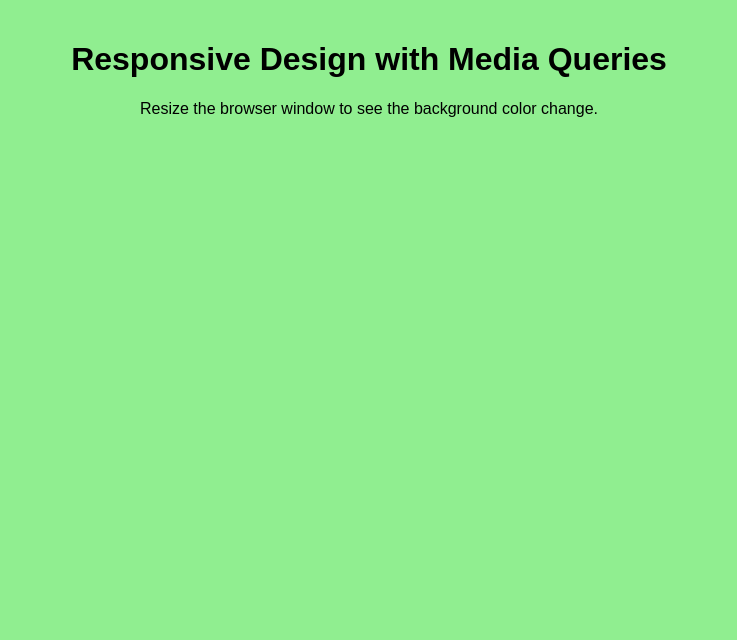
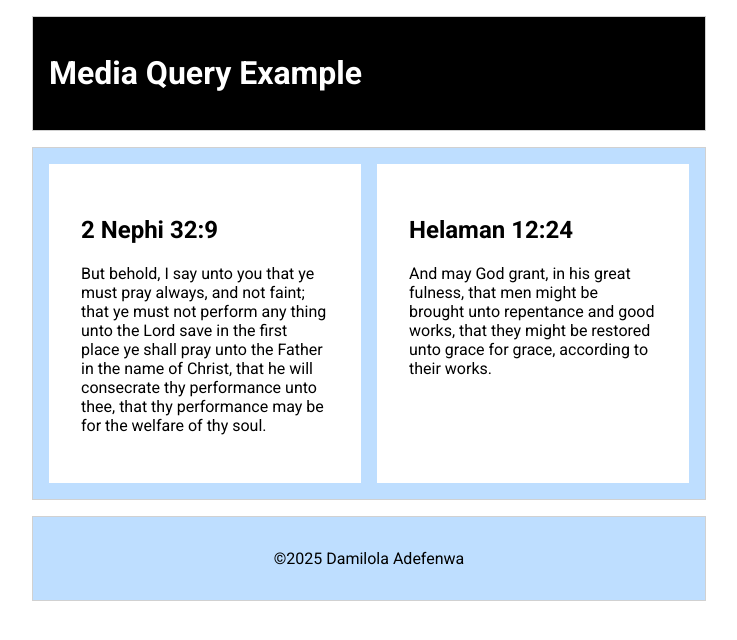
Before and after one commit to Damilolaadefenwa/wdd131, a plain HTML site: page week02/media-query.html in a window 1280 px wide. Shown: the whole page, without its empty margins (271-1008 px from the left). Drawn offline with Linux system fonts and the light colour scheme.

Commit message:
second commit

```diff
--- a/week02/media-query.html
+++ b/week02/media-query.html
@@ -4,10 +4,10 @@
         <meta charset="UTF-8">
         <meta name="viewport" content="width=device-width, initial-scale=1.0">
         <title>Media Query Example</title>
-        <meta name="description" content="A simple example of using media queries in CSS.">
+        <meta name="description" content="A simple page example of using media query in CSS.">
         <meta name="author" content="Damilola Adefenwa">
+        <link rel="stylesheet" href="styles/media-query.css">
         <link rel="stylesheet" href="styles/media-query-large.css">
-        <link rel="stylesheet" href="styles/media-query.css">
 
 
         <link rel="preconnect" href="https://fonts.googleapis.com">
@@ -17,12 +17,25 @@
     </head>
     <body>
         <header>
-            <div class="container">
-                <h1>Responsive Design with Media Queries</h1>
-                <p>Resize the browser window to see the background color change.</p>
-            </div>
+            <h1>Media Query Example</h1>
         </header>
-        <main></main>
-        <footer></footer>
+        <main>
+            <section>
+                <h2>2 Nephi 32:9</h2>
+                <p>But behold, I say unto you that ye must pray always, and not faint; that ye must not perform any thing unto the Lord
+                    save in the first place ye shall pray unto the Father in the name of Christ, that he will consecrate thy performance
+                    unto thee, that thy performance may be for the welfare of thy soul.
+                </p>
+            </section>
+            <section>
+                <h2>Helaman 12:24</h2>
+                <p>And may God grant, in his great fulness, that men might be brought unto repentance and good works, that they might be
+                    restored unto grace for grace, according to their works.
+                </p>
+            </section>
+        </main>
+        <footer>
+            <p>©2025 Damilola Adefenwa</p>
+        </footer>
     </body>
 </html>
--- a/week02/styles/media-query-large.css
+++ b/week02/styles/media-query-large.css
@@ -0,0 +1,18 @@
+@media screen and (min-width: 500px) {
+    header {
+        background-color: #000;
+        color: #fff;
+    }
+
+    main {
+        grid-template-columns: 1fr 1fr;
+        /* Creates two columns of equal size */
+        /* grid-template-columns: repeat(2, 1fr); Creates two equal columns */
+    }
+
+    section {
+        padding: 2rem;
+        background-color: #fff;
+    }
+
+}
--- a/week02/styles/media-query.css
+++ b/week02/styles/media-query.css
@@ -1,22 +1,27 @@
 body {
-    font-family: Arial, sans-serif;
-    margin: 0;
-    padding: 0;
+    font-family: 'Roboto', sans-serif;
 }
 
-.container {
-    text-align: center;
-    padding: 20px;
+header, main, footer {
+    max-width: 640px;
+    margin: 1rem auto;
+    border: 1px solid #d1d1d1;
+    padding: 1rem;
+    background-color: #bedeff ;
 }
 
-/* Default styles */
-body {
-    background-color: lightblue;
+main{
+    display: grid;
+    grid-template-columns: 1fr; /* Creates one column that takes up all available space */
+    gap: 1rem; /* Sets a gap of 1rem between rows */
 }
 
-/* Media query for screens wider than 600px */
-@media (min-width: 600px) {
-    body {
-        background-color: lightgreen;
-    }
+section {
+    padding: 1rem;
+    background-color: #fff;
 }
+
+footer {
+    text-align: center;
+    font-size: 1rem;
+}
```
